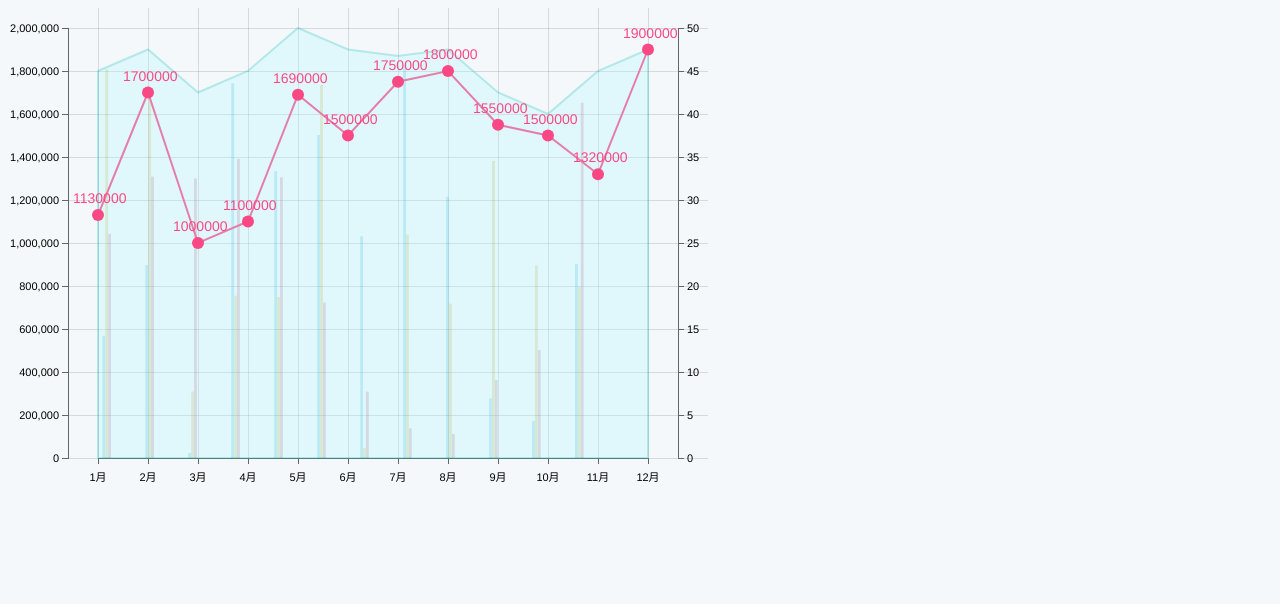
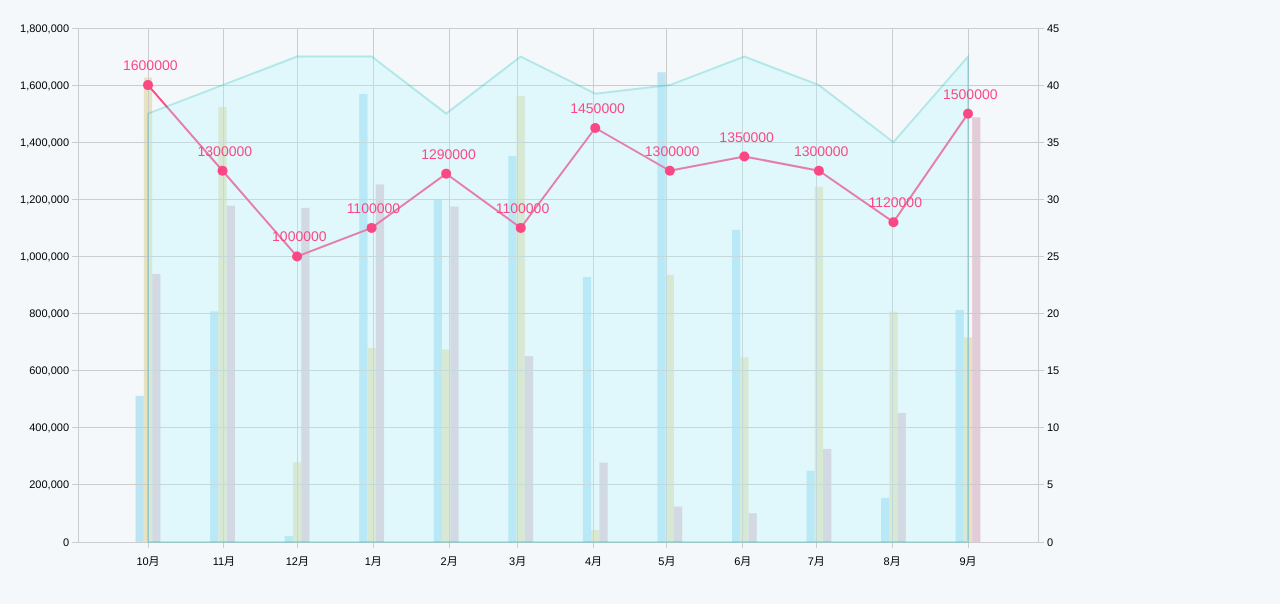
Before and after one commit to shiruco/D3_sample, a plain HTML site: page index.html in a window 1280 px wide. Drawn offline with Linux system fonts and the light colour scheme.

Commit message:
mod graph

```diff
--- a/css/app.css
+++ b/css/app.css
@@ -12,8 +12,6 @@ a {
 
 #graph {
   position: relative;
-  width:700px;
-  height: 500px;
 }
 #graph svg {
   position: absolute;
@@ -28,7 +26,7 @@ a {
 #graph .axis path,
 #graph .axis line {
   fill: none;
-  stroke: #666;
+  stroke: #CCC;
   shape-rendering: crispEdges;
 }
 #graph .axis text {
@@ -37,7 +35,6 @@ a {
 
 #graph .grid {
   fill: none;
-  stroke: #666;
+  stroke: #CCC;
   shape-rendering: crispEdges;
-  opacity: 0.2;
 }
--- a/js/p_monthly.js
+++ b/js/p_monthly.js
@@ -1,34 +1,34 @@
 (function() {
 
   // 表示するデータ
-  var data = [
-    {date: "2014-01", value:1130000},
-    {date: "2015-02", value:1700000},
-    {date: "2015-03", value:1000000},
-    {date: "2015-04", value:1100000},
-    {date: "2015-05", value:1690000},
-    {date: "2015-06", value:1500000},
-    {date: "2015-07", value:1750000},
-    {date: "2015-08", value:1800000},
-    {date: "2015-09", value:1550000},
-    {date: "2015-10", value:1500000},
-    {date: "2015-11", value:1320000},
-    {date: "2015-12", value:1900000}
+  var salesData = [
+    {date: "2014-10", value:1600000},
+    {date: "2014-11", value:1300000},
+    {date: "2014-12", value:1000000},
+    {date: "2015-01", value:1100000},
+    {date: "2015-02", value:1290000},
+    {date: "2015-03", value:1100000},
+    {date: "2015-04", value:1450000},
+    {date: "2015-05", value:1300000},
+    {date: "2015-06", value:1350000},
+    {date: "2015-07", value:1300000},
+    {date: "2015-08", value:1120000},
+    {date: "2015-09", value:1500000}
   ];
 
-  var data3 = [
-    {date: "2015-01", value:1800000},
-    {date: "2015-02", value:1900000},
+  var targetSalesData = [
+    {date: "2015-01", value:1500000},
+    {date: "2015-02", value:1600000},
     {date: "2015-03", value:1700000},
-    {date: "2015-04", value:1800000},
-    {date: "2015-05", value:2000000},
-    {date: "2015-06", value:1900000},
-    {date: "2015-07", value:1870000},
-    {date: "2015-08", value:1900000},
+    {date: "2015-04", value:1700000},
+    {date: "2015-05", value:1500000},
+    {date: "2015-06", value:1700000},
+    {date: "2015-07", value:1570000},
+    {date: "2015-08", value:1600000},
     {date: "2015-09", value:1700000},
     {date: "2015-10", value:1600000},
-    {date: "2015-11", value:1800000},
-    {date: "2015-12", value:1900000}
+    {date: "2015-11", value:1400000},
+    {date: "2015-12", value:1700000}
   ];
 
   var dataSinryobi = {
@@ -36,54 +36,40 @@
 
   }
 
-  var width = 700;
-  var height = 500;
-  var aspect = width / height;
+  var width = 960;
+  var height = 514;
 
-  //x軸の左右余白
-  var xAxisPadding = 30;
-
-  //y軸の上下余白
-  var yAxisPadding = 0;
+  // x軸の左右余白
+  var xAxisPadding = 70;
 
   // グラフ左余白
-  var graphLeftPadding = 60;
+  var graphLeftPadding = 70;
+
+  // グラフ右余白
+  var graphRightPadding = 50;
 
   // グラフ上余白
   var graphTopPadding = 20;
 
-  //グラフ下余白
+  // グラフ下余白
   var graphBottomPadding = 50;
 
-  //月単位の間隔
-  monthWidth = 50;
+  // 月単位の間隔
+  var monthWidth = (width - xAxisPadding * 2) / 11;
 
-  var max = 2000000;
+  var max = 1800000;
 
-  var rightMax = 50;
+  var rightMax = 45;
 
 
   // SVG作成
   var graphArea = d3.select("#graphArea")
     .append("svg")
     .attr("id", "graph")
-    .attr("width", width)
-    .attr("height", height)
-    .attr("viewBox", "0 0 "+ width +" " + height +"")
-    .attr("preserveAspectRatio", "xMidYMid meet");
-
-  /* -----------------------------------
-    responsive with window size
-  ----------------------------------- */
+    .attr("width", width + graphLeftPadding + graphRightPadding)
+    .attr("height", height + graphTopPadding + graphBottomPadding);
 
   var graph = d3.select("#graph");
-
-  d3.select(window)
-    .on("resize", function() {
-      var targetWidth = graph.node().getBoundingClientRect().width;
-      graph.attr("width", targetWidth);
-      graph.attr("height", targetWidth / aspect);
-    });
 
   /* -----------------------------------
     診察日数棒グラフ
@@ -91,73 +77,92 @@
 
   var c = [ "#BDE4F3", "#E7E2C1", "#E2CCD8" ]; // ColorBrewer Set 1
 
-  var numberGroups = 12; // groups
-  var numberSeries = 3;  // series in each group
-  var data2 = d3.range(numberSeries).map(function () { return d3.range(numberGroups).map(Math.random); });
+  // 棒グラフグループ数
+  var numberGroups = 12;
 
-  console.log(data2);
+  // 棒グラフの数
+  var numberSeries = 3;
 
-  // Groups scale, x axis
+  var data2 = d3.range(numberSeries).map(function () {
+    return d3.range(numberGroups).map(Math.random);
+  });
+
+  // 棒グラフグループのXスケール
   var x0 = d3.scale.ordinal()
       .domain(d3.range(numberGroups))
-      .rangeBands([graphLeftPadding, monthWidth * 11 + graphLeftPadding],0.8);
+      .rangeBands([graphLeftPadding + xAxisPadding, ((monthWidth * 12) + graphLeftPadding + xAxisPadding)]);
 
-  // Series scale, x axis
-  // It might help to think of the series scale as a child of the groups scale
+  // 各棒グラフのXスケール
   var x1 = d3.scale.ordinal()
       .domain(d3.range(numberSeries))
-      .rangeBands([0, x0.rangeBand()]);
+      .rangeBands([0, x0.rangeBand() / 3]);
 
-  // Values scale, y axis
+  // 各棒グラフのYスケール
   var y = d3.scale.linear()
-      .domain([0, 1]) // Because Math.random returns numbers between 0 and 1
-      .range([0, height - graphBottomPadding - graphTopPadding - yAxisPadding]);
+      .domain([0, 1])
+      .range([0, height]);
 
-
-  // Series selection
-  // We place each series into its own SVG group element. In other words,
-  // each SVG group element contains one series (i.e. bars of the same colour).
-  // It might be helpful to think of each SVG group element as containing one bar chart.
   var series = graph.selectAll("series")
       .data(data2)
-    .enter().append("g")
-      .attr("class", "series") // Not strictly necessary, but helpful when inspecting the DOM
-      .attr("fill", function (d, i) { return c[i]; })
-      .attr("transform", function (d, i) { return "translate(" + (x1(i)) + ")"; });
+      .enter()
+      .append("g")
+      .attr("class", "series")
+      .attr("fill", function (d, i) {
+        return c[i];
+      })
+      .attr("transform", function (d, i) {
+        return "translate(" + x1(i) + ")";
+      });
 
-  // Groups selection
   var groups = series.selectAll("rect")
-      .data(Object) // The second dimension in the two-dimensional data array
-    .enter().append("rect")
+      .data(Object)
+      .enter()
+      .append("rect")
         .attr("x", 0)
-        .attr("y", function (d) { return height - y(d); })
+        .attr("y", function (d) {
+          return height - y(d);
+        })
         .attr("width", x1.rangeBand())
         .attr("height", y)
-        .attr("transform", function (d, i) { return "translate(" + x0(i) + ", " + -graphBottomPadding + ")"; });
+        .attr("transform", function (d, i) {
+          return "translate(" + (x0(i) - (x1.rangeBand() / 2 * 3) )  + ", " + graphTopPadding + ")";
+        });
 
   /* -----------------------------------
     月次売上折れ線グラフ
   ----------------------------------- */
 
+  // 売上月データ数
+  var salesMonthNum = salesData.length;
+
+  // 最初の表示月
+  var displayFirstYear = +salesData[0].date.split('-')[0];
+  var displayFirstMonth = +salesData[0].date.split('-')[1];
+  var displayLastYear = +salesData[salesMonthNum - 1].date.split('-')[0];
+  var displayLastMonth = +salesData[salesMonthNum - 1].date.split('-')[1];
+
   // 軸
   var xScale = d3.time.scale()
-    .domain([1, 12])
+    .domain([
+      new Date(displayFirstYear,displayFirstMonth - 1),
+      new Date(displayLastYear,displayLastMonth - 1)
+    ])
+    //.domain([1, 12])
     .range([xAxisPadding, monthWidth * 11 + xAxisPadding]);
 
   var yScale = d3.scale.linear()
     .domain([max, 0])
-    .range([yAxisPadding + graphTopPadding, height - graphBottomPadding - yAxisPadding]);
+    .range([graphTopPadding, height + graphTopPadding]);
 
   var yScale2 = d3.scale.linear()
     .domain([rightMax, 0])
-    .range([yAxisPadding + graphTopPadding, height - graphBottomPadding - yAxisPadding]);
+    .range([graphTopPadding, height + graphTopPadding]);
 
   var xAxis = d3.svg.axis()
     .scale(xScale)
     .orient("bottom")
     .tickFormat(function(d,i){
-      console.log(d.date);
-      return (i+1) + '月';
+      return (d.getMonth() + 1) + '月';
     })
     .ticks(12);
 
@@ -186,7 +191,7 @@
   // 月(X軸)を描画
   graph.append("g")
     .attr("class", "axis")
-    .attr("transform", "translate(" + graphLeftPadding + ", " + (height - graphBottomPadding) + ")")
+    .attr("transform", "translate(" + graphLeftPadding + ", " + (height + graphTopPadding) + ")")
     .call(xAxis)
     .selectAll("text")
     .attr("x", 0)
@@ -201,13 +206,13 @@
   // 診察日数(Y軸)を描画
   graph.append("g")
     .attr("class", "axis")
-    .attr("transform", "translate(" + (monthWidth * 11 + graphLeftPadding + xAxisPadding + 30) + ", 0)")
+    .attr("transform", "translate(" + (width + graphLeftPadding) + ", 0)")
     .call(yAxis2);
 
   // Y軸のグリッドを描画
   graph.append("g")
     .attr("class", "grid")
-    .attr("transform", "translate(" + graphLeftPadding + "," + (height - graphBottomPadding) + ")")
+    .attr("transform", "translate(" + graphLeftPadding + "," + (height + graphTopPadding) + ")")
     .call(yGridAxis);
 
   // X軸のグリッドを描画
@@ -222,7 +227,7 @@
       return (i * monthWidth) + graphLeftPadding + xAxisPadding;
     })
     .y(function(d){
-      return height - yAxisPadding - graphBottomPadding - ((height - graphBottomPadding - graphTopPadding - yAxisPadding * 2) / max * d.value );
+      return height + graphTopPadding - ( height / max * d.value );
     });
 
   // 塗り潰し領域を生成
@@ -231,22 +236,21 @@
         return (i * monthWidth) + graphLeftPadding + xAxisPadding;
       })
       .y0(function(d,i) {
-        return height - graphBottomPadding;
+        return height + graphTopPadding;
       })
       .y1(function(d,i) {
-        return height - yAxisPadding - graphBottomPadding - ((height - graphBottomPadding - graphTopPadding - yAxisPadding * 2) / max * d.value );
+        return height + graphTopPadding - ( height / max * d.value );
       });
 
   graph.append("path")
     .attr("class", "high")
-    .attr("d", line(data))
+    .attr("d", line(salesData))
     .attr("stroke", "#FA4884")
     .attr("stroke-width", "2px")
     .attr("fill", "none");
 
   graph.append("path")
-    .attr("class", "high")
-    .attr("d", area(data3))
+    .attr("d", area(targetSalesData))
     .attr("stroke", "#1DC3BC")
     .attr("stroke-width", "2px")
     .attr("fill", "#B3F7FE")
@@ -254,7 +258,7 @@
 
   // 散布図
   graph.selectAll(".high_circle")
-      .data(data)
+      .data(salesData)
       .enter()
       .append("circle")
     .attr("class", "high_circle")
@@ -262,17 +266,14 @@
           return (i * monthWidth) + graphLeftPadding + xAxisPadding;
       })
       .attr("cy", function(d){
-          return height - yAxisPadding - graphBottomPadding - ((height - graphBottomPadding - graphTopPadding - yAxisPadding * 2) / max * d.value );
+          return height + graphTopPadding - (height / max * d.value );
       })
-      .attr("r", 0)
-      .attr("fill", "#FA4884")
-    .transition()
-      .duration(700)
-      .attr("r", 6);
+      .attr("r", 5)
+      .attr("fill", "#FA4884");
 
   // テキスト
   graph.selectAll(".high_text")
-    .data(data)
+    .data(salesData)
     .enter()
     .append("text")
     .attr("class", "high_text")
@@ -285,6 +286,6 @@
       return (i * monthWidth) + graphLeftPadding + xAxisPadding - 25;
     })
     .attr("y", function(d){
-      return height - yAxisPadding - graphBottomPadding - ((height - graphBottomPadding - graphTopPadding - yAxisPadding * 2) / max * d.value ) - 12;
+      return height + graphTopPadding - (height / max * d.value ) - 15;
     });
 })();
```
